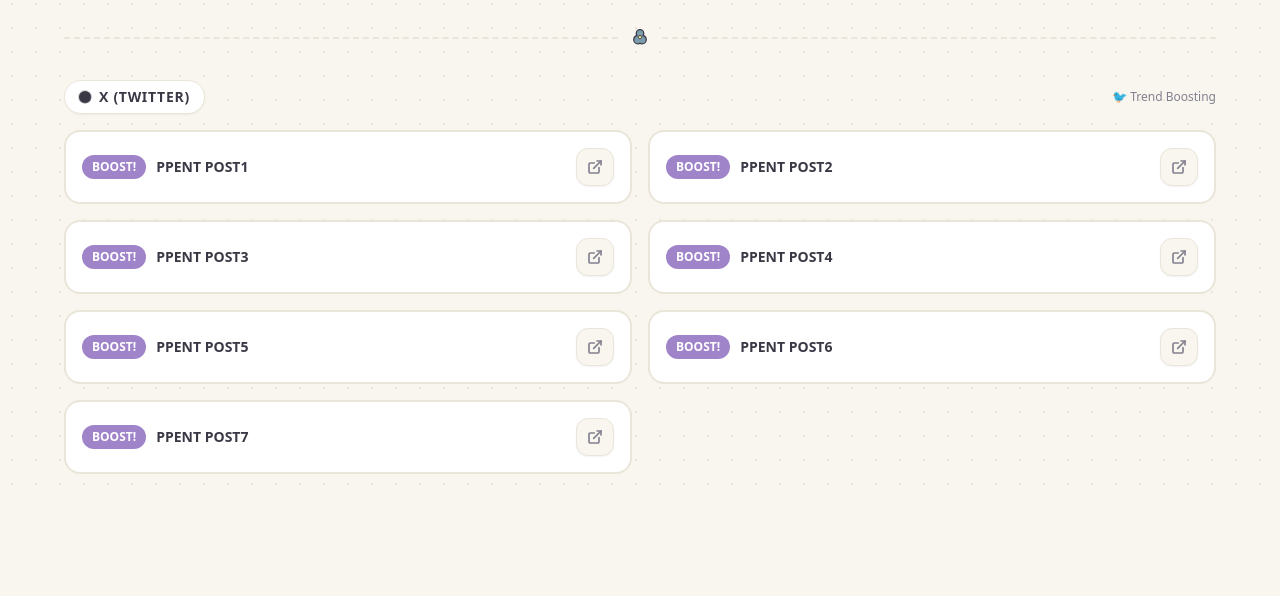
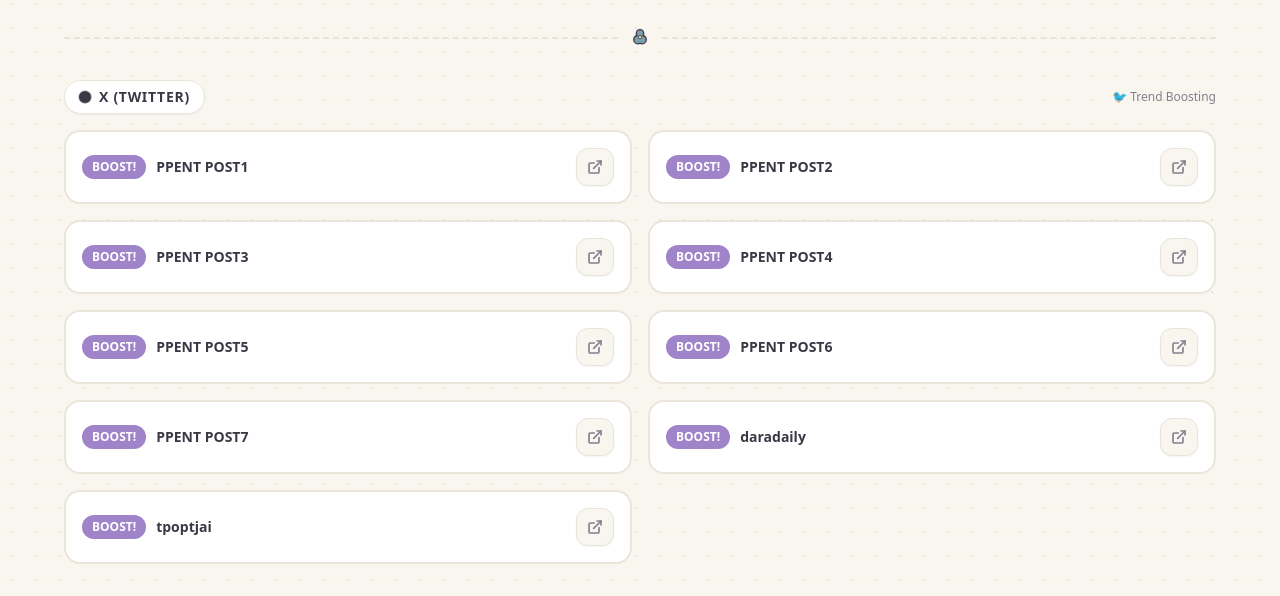
Before and after one commit to gongxu324-netizen/PPKRITT, a plain HTML site: page index.html in a window 1280 px wide. Shown: the part 1304-1900 px from the top of the page. Before the commit the page ends 1810 px from the top, so only its background shows below. Drawn offline with nearby package versions, Linux system fonts and the light colour scheme.

Commit message:
Update index.html

```diff
--- a/index.html
+++ b/index.html
@@ -395,7 +395,9 @@
                 { id: "x004", name: "PPENT POST4", link: "https://x.com/ppkrit_ent/status/2102383827708756147?s=46" },
                 { id: "x005", name: "PPENT POST5", link: "https://x.com/ppkrit_ent/status/2102383863414890973?s=46" },
                 { id: "x006", name: "PPENT POST6", link: "https://x.com/ppkrit_ent/status/2102383902912655788?s=46" },
-                { id: "x007", name: "PPENT POST7", link: "https://x.com/ppkrit_ent/status/2102383940581614076?s=46" }
+                { id: "x007", name: "PPENT POST7", link: "https://x.com/ppkrit_ent/status/2102383940581614076?s=46" },
+                { id: "x008", name: "daradaily", link: "https://x.com/daradaily/status/2102388877369729139?s=46" },
+                { id: "x008", name: "tpoptjai", link: "https://x.com/tpoptjai_/status/2102386937613234583?s=46" }
             ]
         };
 
```
